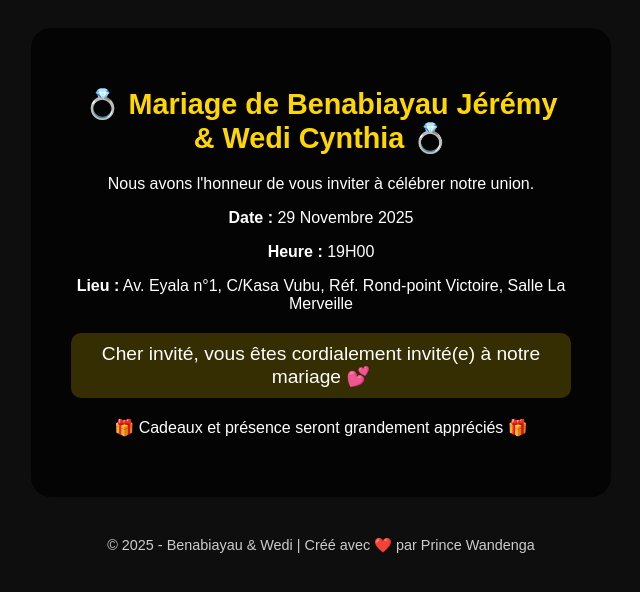
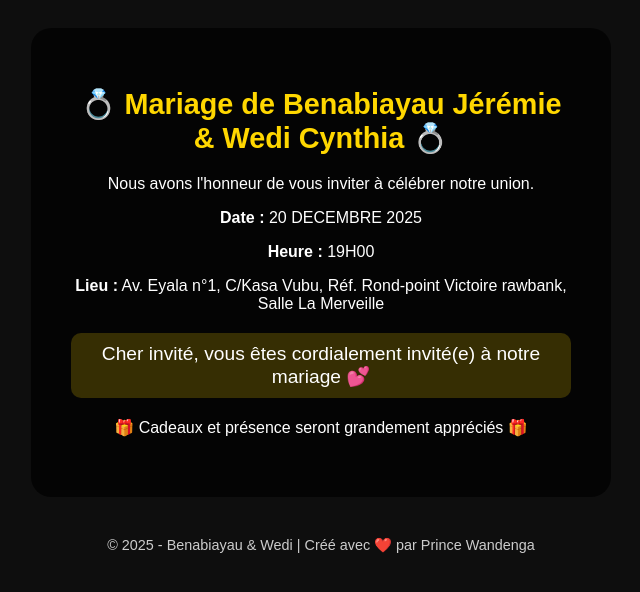
Before and after one commit to wandengaprince/mariage-invitation, a plain HTML site: page index.html in a window 1280 px wide. Shown: the whole page, without its empty margins (319-959 px from the left). Drawn offline with Linux system fonts and the light colour scheme; a script that the page names is missing.

Commit message:
Update index.html

```diff
--- a/index.html
+++ b/index.html
@@ -52,11 +52,11 @@
 <body>
 
   <div class="container">
-    <h1>💍 Mariage de Benabiayau Jérémy & Wedi Cynthia 💍</h1>
+    <h1>💍 Mariage de Benabiayau Jérémie & Wedi Cynthia 💍</h1>
     <p>Nous avons l'honneur de vous inviter à célébrer notre union.</p>
-    <p><strong>Date :</strong> 29 Novembre 2025</p>
+    <p><strong>Date :</strong> 20 DECEMBRE 2025</p>
     <p><strong>Heure :</strong> 19H00</p>
-    <p><strong>Lieu :</strong> Av. Eyala n°1, C/Kasa Vubu, Réf. Rond-point Victoire, Salle La Merveille</p>
+    <p><strong>Lieu :</strong> Av. Eyala n°1, C/Kasa Vubu, Réf. Rond-point Victoire rawbank, Salle La Merveille</p>
 
     <div class="invite" id="nomInvite">
       Chargement du nom de l'invité...
```
